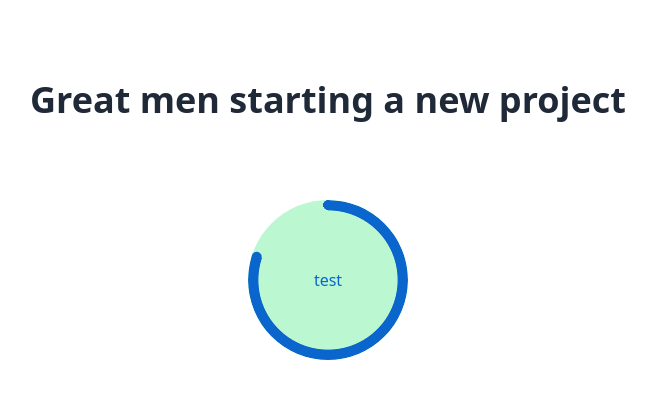
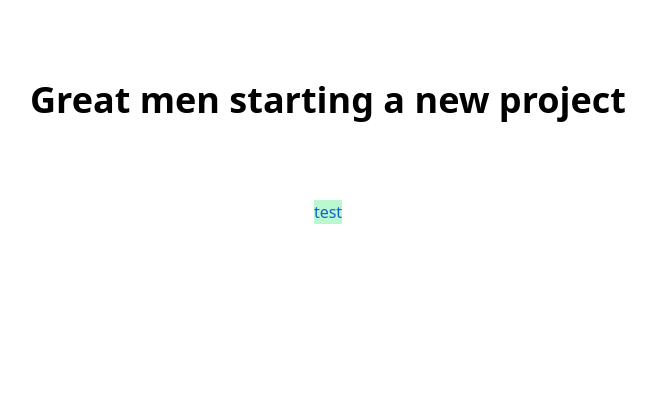
Before and after one commit to Ehsan-Fouladi/Atelier-Frontend, a Nuxt app: page / in a window 1280 px wide. Shown: the top 398 px of the page, without its empty margins (312-968 px from the left). Built offline with nearby package versions, Linux system fonts and the light colour scheme.

Commit message:
remove page daisyui

```diff
--- a/package.json
+++ b/package.json
@@ -13,7 +13,6 @@
   "dependencies": {
     "@nuxtjs/eslint-config": "^12.0.0",
     "@nuxtjs/eslint-config-typescript": "^12.1.0",
-    "daisyui": "^4.10.1",
     "nuxt": "^3.11.1",
     "typescript": "^5.4.4",
     "vue": "^3.4.21",
--- a/tailwind.config.js
+++ b/tailwind.config.js
@@ -11,10 +11,4 @@ export default {
   theme: {
     extend: {},
   },
-  plugins: [
-    require("daisyui")
-  ],
-  daisyui: {
-    themes: ["light"]
-  }
 }
```
Also changed, not shown: 1 other file (tests, documents, lock files or other folders).
